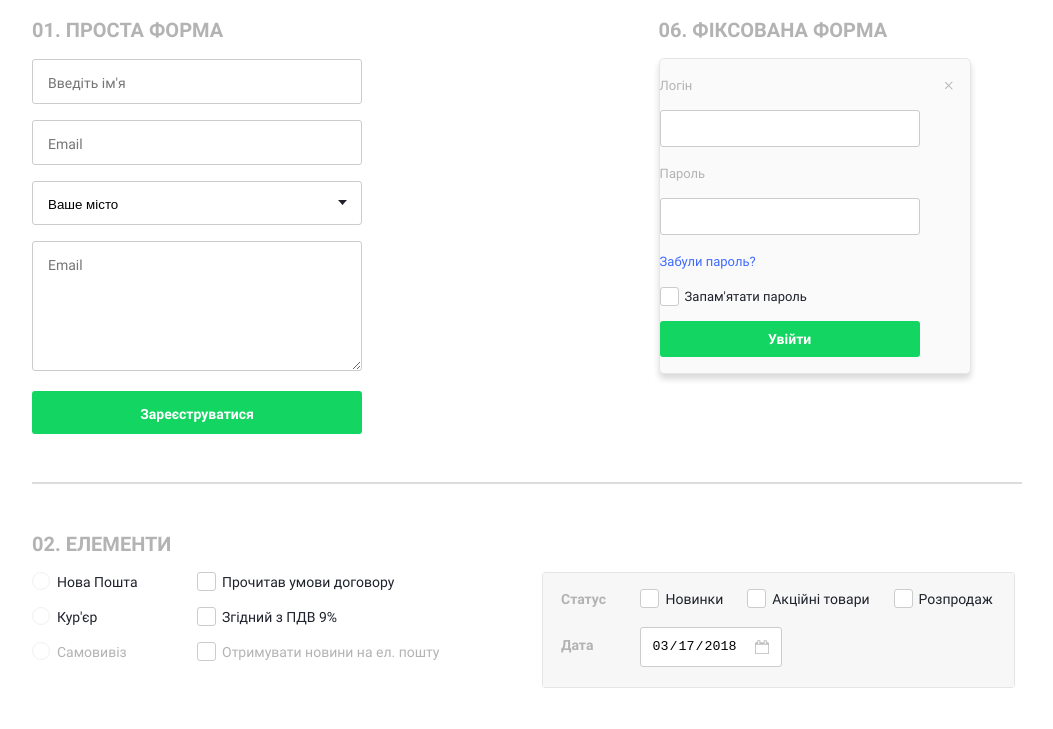
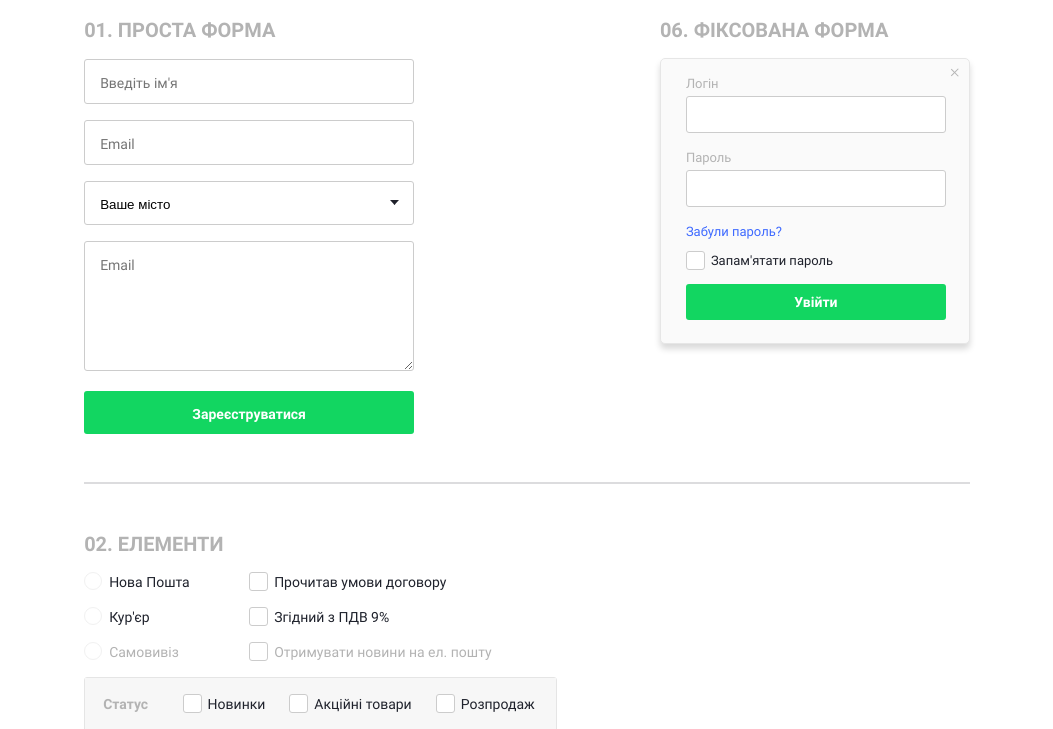
Before and after one commit to irina783/forms2, a plain HTML site: page index.html in a window 1280 px wide. Shown: the part 61-790 px from the top of the page, without its empty margins (113-1166 px from the left). Drawn offline with Linux system fonts and the light colour scheme.

Commit message:
Changes made to 6th form

```diff
--- a/css/style.css
+++ b/css/style.css
@@ -35,6 +35,7 @@
 body{
     margin: 0;
     font-family:'Roboto', sans-serif;
+    padding-bottom: 190px;
 }
 input,
 select,
@@ -43,7 +44,7 @@ textarea{
 }
 .wrapper{
     margin: 0 auto;
-    max-width: 990px;
+    max-width: 69.2%;
 }
 h1{
     color: #1f222c;
@@ -85,12 +86,15 @@ hr{
 }
 .town-select,
 .selectinput{
+    position: relative;
     padding: 15px 15px 12px;
     width: 100%;
     border-radius: 3px;
-    background-color: #fff;
+    background-color: transparent;
     border: 1px solid #ccc;
     appearance: none;
+    z-index: 1;
+    cursor: pointer;
 }
 .option-tform,
 .option-simple{
@@ -109,6 +113,8 @@ hr{
     position: relative;
     display: inline-block;
     width: 100%;
+    background-color: #fff;
+    border-radius: 3px;
 }
 .tform-select5:after,
 .tform-select:after,
@@ -119,6 +125,7 @@ hr{
     width: 9px;
     height: 5px;
     background-image: url(../img/select.png);
+    z-index: 0;
 }
 .simple-select:after{
     right: 15px;
@@ -540,7 +547,11 @@ select.country-select{
     font: 400 13px "Roboto";
 }
 .country-select{
+    position: relative;
     appearance: none;
+    background-color: transparent;
+    z-index: 1;
+    cursor: pointer;
 }
 .tform-select5:after{
     right: 22px;
@@ -555,6 +566,7 @@ select.country-select{
     right: 42px;
     top: 32px;
     background-color: #ccc;
+    z-index: 0;
 }
 .tf2 .accept{
     color: #1f222c;
@@ -624,24 +636,32 @@ select.country-select{
 */
 
 /*06. фіксована форма*/
+
 .fixed_form6{
     position: fixed;
     top: 62px;
     left: auto;
-    right: 15.5%;
+    right: 15.4%;
     max-width: 310px;
     width: 100%;
 }
 .fixed_form{
+    position: relative;
     max-width: 310px;
     width: 100%;
     box-shadow: 0px 5px 6px rgba(0,0,0,0.15);
     background-color: #fafafa;
     border: 1px solid #e6e6e6;
     border-radius: 5px;
+    box-sizing: border-box;
+}
+.form6{
+    padding-left: 25px;
 }
 .close{
     position: relative;
+    display: block;
+    margin-bottom: 3px;
 }
 .close:before{
     content: '';
@@ -649,8 +669,8 @@ select.country-select{
     display: block;
     width: 2px;
     height: 10px;
-    left: 288px;
-    top: 21px;
+    left: 293px;
+    top: 8px;
     transform: rotate(-45deg);
     border-left: 1px solid #b3b3b3;
 }
@@ -660,20 +680,21 @@ select.country-select{
     display: block;
     width: 2px;
     height: 10px;
-    left: 288px;
-    top: 22px;
+    left: 293px;
+    top: 9px;
     transform: rotate(45deg);
     border-left: 1px solid #b3b3b3;
 }
 .open-button{
     visibility: hidden;
 }
-
-#close-form:active{
+.close:active .open-button{
     visibility: visible;
+}
+.close:active+.fixed_form6{
     display: none;
 }
-#open-form6:active{
+.open-button:active .fixed_form6{
     display: block;
 }
 .fixed{
@@ -701,8 +722,12 @@ select.country-select{
     position: relative;
     padding-left: 25px;
 }
+.p-pw{
+    padding-bottom: 6px;
+}
 .fixed-submit{
     padding: 10px;
+    margin-bottom: 20px;
     max-width: 260px;
     width: 100%;
     border-radius: 3px;
@@ -712,3 +737,29 @@ select.country-select{
     text-align: center;
     border: none;
 }
+.fixed_form6 label,
+.forget_pw{
+    position: relative;
+    display: inline-block;
+    width: 100%;
+}
+.fixed-span,
+.remember-label{
+    position: absolute;
+    top: -7px;
+}
+.fixed_span6{
+    position: absolute;
+    bottom: 0;
+}
+.remember-label{
+    position: absolute;
+    top: 6px;
+}
+.fixed-button{
+    position: absolute;
+    top: 6px;
+}
+.fixed_form6 p{
+    margin: 9px 0;
+}
--- a/index.html
+++ b/index.html
@@ -245,26 +245,30 @@
                 </p>
             </form>
         </div>
-        <div class="fixed_form6">
+        <div class="fixed-forma">
+            <a class="close close-form6" href="#open-form6" id="close-form"></a>
+            <div class="fixed_form6" id="open-popup">
             <h2>06. фіксована форма</h2>
-            <div class="fixed_form" id="open-popup">
-                <a class="close" href="#open-form6" id="close-form"></a>
+                <div class="fixed_form">
+                    <a class="close close-form6"></a>
                     <form class="form6" action="sign_in.php" method="post">
 
-                    <p><label for="fixed-login" class="fixed-label">Логін</label>
+                        <p><label for="fixed-login" class="fixed-label"><span class="fixed-span">Логін</span></label>
                         <p><input class="fixed" type="text" name="login" id="fixed-login" required maxlength="30" /></p>
-                    <p><label for="fixed-pw" class="fixed-label">Пароль</label></p>
+                        <p><label for="fixed-pw" class="fixed-label"><span class="fixed-span">Пароль</span></label></p>
                         <p><input class="fixed" type="password" id="fixed-pw" name="parole" required maxlength="25" /></p>
-                    <a href="#" class="forget_pw">Забули пароль?</a>
-                    <p>
+                        <p><a href="#" class="forget_pw"><span class="fixed-span">Забули пароль?</span></a></p>
+                        <p class="p-pw">
                             <input class="remember_pw" type="checkbox" id="remember"/>
-                        <label class="remember-label" for="remember">Запам'ятати пароль</label>
+                            <label class="remember-label" for="remember"><span class="fixed-span6">Запам'ятати пароль</span></label>
                         </p>
                         <p>
-                        <label><input class="fixed-submit" type="submit" value="Увійти" /></label>
+                            <label class="fixed-button"><input class="fixed-submit" type="submit" value="Увійти" /></label>
                         </p>
 
                     </form>
+                </div>
+
             </div>
             <a class="open-button" href="#open-popup" id="open-form6">Відкрити форму для входу</a>
         </div>
```
Lines whose indentation alone changed are shown as unchanged.
